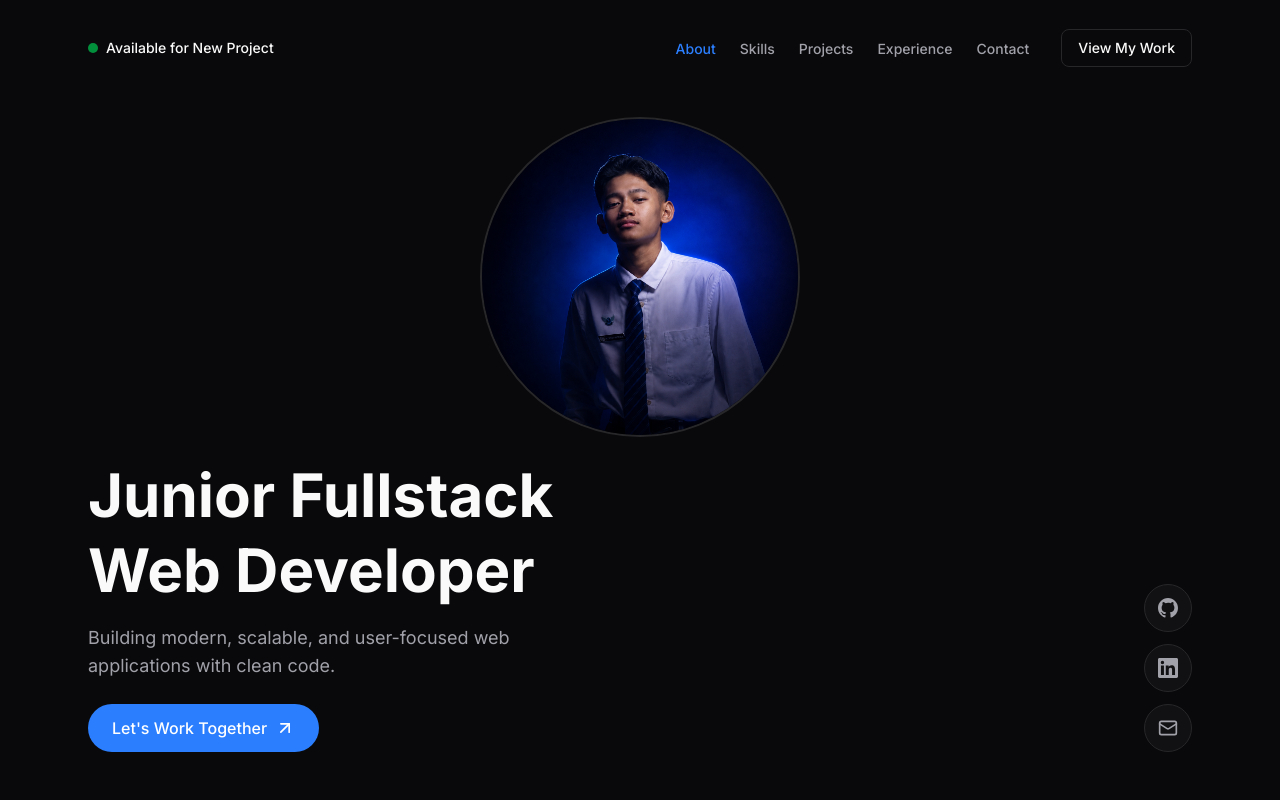
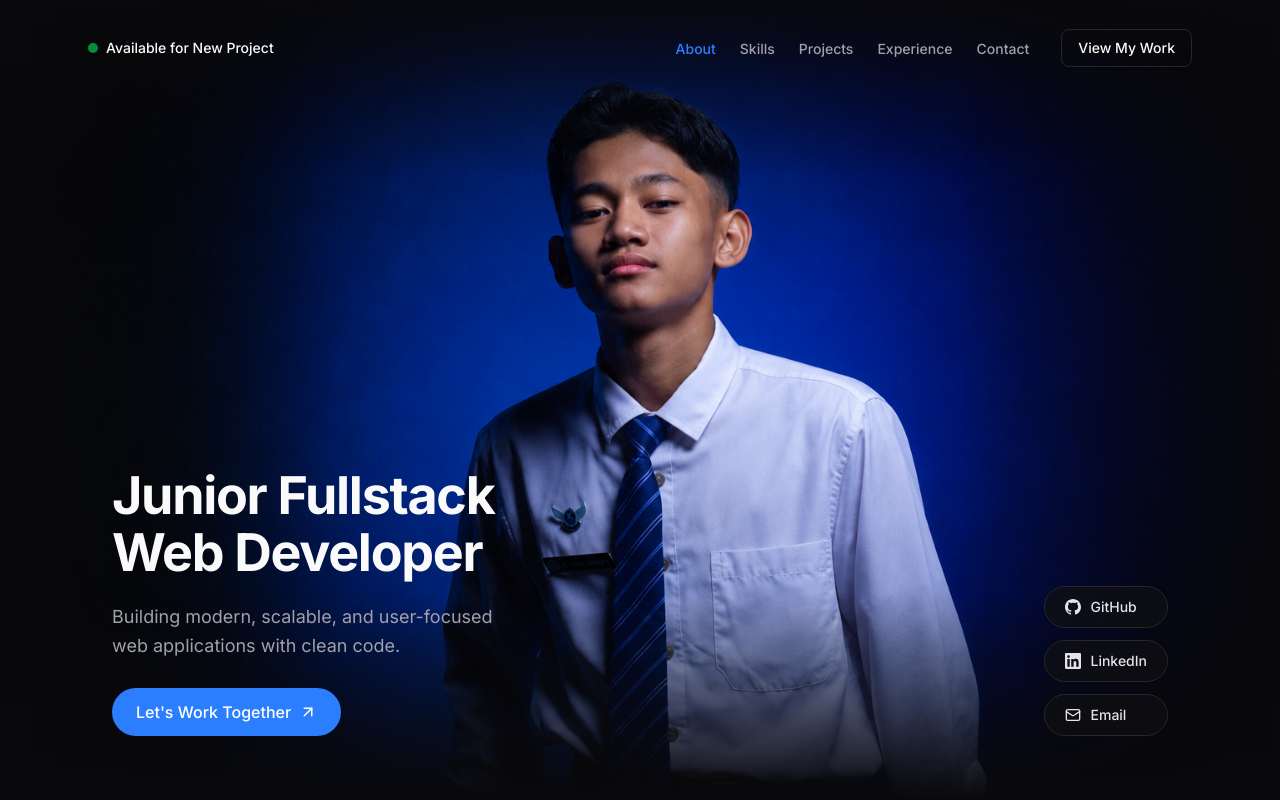
Before and after one commit to noneedhere/My-Portofolio, a React (Vite) app: page / in a window 1280 px wide. Shown: the top 800 px of the page. Built offline with nearby package versions, Linux system fonts and the light colour scheme.

Commit message:
feat: add Hero component and centralized personal data configuration

```diff
--- a/src/components/Hero.tsx
+++ b/src/components/Hero.tsx
@@ -1,80 +1,172 @@
 import { motion } from 'motion/react';
 import { ArrowUpRight, Mail } from 'lucide-react';
 import { GithubIcon, LinkedinIcon } from './icons';
-import { fadeUp, staggerContainer, fadeIn } from '@/utils/animations';
 import { personal } from '@/data/personal';
+import type { ReactNode } from 'react';
 
+// ── Typed social links data ──────────────────────────────────
+interface SocialLink {
+  label: string;
+  href: string;
+  icon: ReactNode;
+}
+
+const socialLinks: SocialLink[] = [
+  {
+    label: 'GitHub',
+    href: personal.githubUrl,
+    icon: <GithubIcon size={16} />,
+  },
+  {
+    label: 'LinkedIn',
+    href: personal.linkedinUrl,
+    icon: <LinkedinIcon size={16} />,
+  },
+  {
+    label: 'Email',
+    href: `mailto:${personal.email}`,
+    icon: <Mail size={16} />,
+  },
+];
+
+// ── Animation variants ───────────────────────────────────────
+const portraitVariants = {
+  hidden: { opacity: 0, y: 30, scale: 1.03 },
+  visible: {
+    opacity: 1,
+    y: 0,
+    scale: 1,
+    transition: { duration: 0.9, ease: [0.22, 1, 0.36, 1] as const },
+  },
+};
+
+const contentVariants = {
+  hidden: { opacity: 0, y: 25 },
+  visible: {
+    opacity: 1,
+    y: 0,
+    transition: { duration: 0.7, ease: 'easeOut' as const, delay: 0.3 },
+  },
+};
+
+const socialContainerVariants = {
+  hidden: { opacity: 0 },
+  visible: {
+    opacity: 1,
+    transition: {
+      staggerChildren: 0.08,
+      delayChildren: 0.5,
+    },
+  },
+};
+
+const socialItemVariants = {
+  hidden: { opacity: 0, x: 20 },
+  visible: {
+    opacity: 1,
+    x: 0,
+    transition: { duration: 0.5, ease: 'easeOut' as const },
+  },
+};
+
+// ── Hero Component ───────────────────────────────────────────
 export default function Hero() {
   return (
-    <section id="hero" className="min-h-screen flex flex-col justify-between pt-24 pb-12 px-6 max-w-6xl mx-auto">
-      <motion.div
-        variants={fadeIn}
+    <section
+      id="hero"
+      className="relative min-h-screen w-full overflow-hidden bg-[#02030B]"
+    >
+      <div
+        className="absolute bottom-[20%] left-1/2 -translate-x-1/2 z-[1] w-[400px] h-[400px] md:w-[600px] md:h-[600px] rounded-full pointer-events-none"
+        style={{
+          background:
+            'radial-gradient(circle, rgba(59,130,246,0.07) 0%, transparent 70%)',
+        }}
+      />
+      <motion.img
+        src={personal.portraitSrc}
+        alt={personal.portraitAlt}
+        variants={portraitVariants}
         initial="hidden"
         animate="visible"
-        className="flex-1 flex items-center justify-center relative"
-      >
-        {/* Blue glow behind portrait */}
-        <div className="absolute w-80 h-80 md:w-96 md:h-96 rounded-full bg-blue-500/15 blur-3xl -z-10" />
-        <div className="absolute w-64 h-64 md:w-72 md:h-72 rounded-full bg-blue-400/10 blur-2xl -z-10" />
-
-        {/* TODO: Place your portrait photo at /public/portrait.jpg */}
-        <img
-          src={personal.portraitSrc}
-          alt={personal.portraitAlt}
-          className="w-64 h-64 md:w-80 md:h-80 object-cover rounded-full bg-[#111113] border-2 border-[#27272a]"
+        className="absolute inset-0 z-[2] w-full h-full left-14 object-cover object-top pointer-events-none select-none"
       />
-      </motion.div>
-
+      <div
+        className="absolute top-0 inset-x-0 h-36 md:h-44 z-[20] pointer-events-none"
+        style={{
+          background:
+            'linear-gradient(to bottom, rgba(9,9,11,0.92) 0%, rgba(9,9,11,0.4) 50%, rgba(9,9,11,0) 100%)',
+        }}
+      />
+      <div
+        className="absolute bottom-0 inset-x-0 h-40 md:h-52 z-[5] pointer-events-none"
+        style={{
+          background:
+            'linear-gradient(to top, rgba(9,9,11,1) 0%, rgba(9,9,11,0.6) 40%, rgba(9,9,11,0) 100%)',
+        }}
+      />
+      <div
+        className="absolute inset-y-0 left-0 w-1/4 z-[3] pointer-events-none hidden lg:block"
+        style={{
+          background:
+            'linear-gradient(to right, rgba(9,9,11,0.85) 0%, rgba(9,9,11,0) 100%)',
+        }}
+      />
+      <div
+        className="absolute inset-y-0 right-0 w-1/4 z-[3] pointer-events-none hidden lg:block"
+        style={{
+          background:
+            'linear-gradient(to left, rgba(9,9,11,0.85) 0%, rgba(9,9,11,0) 100%)',
+        }}
+      />
       <motion.div
-        variants={staggerContainer}
+        variants={contentVariants}
         initial="hidden"
         animate="visible"
-        className="flex flex-col md:flex-row justify-between items-start md:items-end gap-8 mt-12 md:mt-0"
+        className="absolute z-[10] bottom-10 sm:bottom-12 md:bottom-14 lg:bottom-16 left-6 sm:left-10 md:left-14 lg:left-20 xl:left-28 max-w-xs sm:max-w-sm md:max-w-md"
       >
-        {/* Left: Title + Description + CTA */}
-        <motion.div variants={fadeUp} className="flex flex-col gap-4">
-          <h1 className="text-4xl md:text-6xl font-bold text-[#fafafa] leading-tight">
-            {personal.role.split(' ').slice(0, -2).join(' ')}<br/>
-            {personal.role.split(' ').slice(-2).join(' ')}
+        <h1 className="text-3xl sm:text-4xl md:text-[2.75rem] lg:text-5xl xl:text-[3.25rem] font-bold text-[#fafafa] leading-[1.1] tracking-tight">
+          {personal.role}
         </h1>
-          <p className="text-[#a1a1aa] max-w-md text-lg">
+
+        <p className="mt-4 md:mt-5 text-sm sm:text-base md:text-lg text-[#a1a1aa] leading-relaxed max-w-sm">
           {personal.heroTagline}
         </p>
-          <a
+
+        <motion.a
           href="#contact"
-            className="inline-flex items-center gap-2 bg-blue-500 hover:bg-blue-600 text-white px-6 py-3 rounded-full font-medium transition-colors self-start mt-2"
+          whileHover={{ scale: 1.03 }}
+          whileTap={{ scale: 0.97 }}
+          className="inline-flex items-center gap-2 mt-5 md:mt-7 bg-blue-500 hover:bg-blue-600 text-white text-sm md:text-base font-medium px-6 py-3 rounded-full transition-colors"
         >
           Let's Work Together
-            <ArrowUpRight size={20} />
-          </a>
+          <ArrowUpRight size={18} />
+        </motion.a>
       </motion.div>
-
-        {/* Right: Social links */}
-        <motion.div variants={fadeUp} className="flex flex-row md:flex-col gap-3">
-          {/* TODO: Update href in personal.ts */}
-          <a
-            href={personal.githubUrl}
-            target="_blank"
-            rel="noopener noreferrer"
-            className="flex items-center justify-center w-12 h-12 rounded-full border border-[#27272a] text-[#a1a1aa] hover:border-blue-500 hover:text-blue-400 transition-colors bg-[#111113]"
+      <motion.div
+        variants={socialContainerVariants}
+        initial="hidden"
+        animate="visible"
+        className="absolute z-[10] bottom-10 sm:bottom-12 md:bottom-14 lg:bottom-16 right-6 sm:right-10 md:right-14 lg:right-20 xl:right-28 flex flex-row md:flex-col gap-2.5 md:gap-3"
       >
-            <GithubIcon size={20} />
-          </a>
-          <a
-            href={personal.linkedinUrl}
-            target="_blank"
-            rel="noopener noreferrer"
-            className="flex items-center justify-center w-12 h-12 rounded-full border border-[#27272a] text-[#a1a1aa] hover:border-blue-500 hover:text-blue-400 transition-colors bg-[#111113]"
+        {socialLinks.map((link) => (
+          <motion.a
+            key={link.label}
+            href={link.href}
+            target={link.href.startsWith('mailto:') ? undefined : '_blank'}
+            rel={
+              link.href.startsWith('mailto:')
+                ? undefined
+                : 'noopener noreferrer'
+            }
+            variants={socialItemVariants}
+            whileHover={{ x: -4, transition: { duration: 0.2 } }}
+            className="flex items-center gap-2.5 px-4 sm:px-5 py-2 sm:py-2.5 rounded-full border border-[#27272a] bg-[#111113]/70 backdrop-blur-sm text-[#e4e4e7] text-sm font-medium hover:border-blue-500/40 hover:text-blue-400 transition-colors"
           >
-            <LinkedinIcon size={20} />
-          </a>
-          <a
-            href={`mailto:${personal.email}`}
-            className="flex items-center justify-center w-12 h-12 rounded-full border border-[#27272a] text-[#a1a1aa] hover:border-blue-500 hover:text-blue-400 transition-colors bg-[#111113]"
-          >
-            <Mail size={20} />
-          </a>
-        </motion.div>
+            {link.icon}
+            <span className="hidden sm:inline">{link.label}</span>
+          </motion.a>
+        ))}
       </motion.div>
     </section>
   );
--- a/src/data/personal.ts
+++ b/src/data/personal.ts
@@ -25,7 +25,7 @@ export const personal = {
 
   // TODO: Replace with path to your portrait photo
   //       Place your photo in /public/portrait.jpg
-  portraitSrc: '/images/Darkthemephoto.png',
+  portraitSrc: '/images/Darkthemephoto_dekstop.png',
 
   // TODO: Replace with your portrait alt text
   portraitAlt: 'Zidane Rosyidi — Fullstack Web Developer',
```
Also changed, not shown: public/images/Darkthemephoto_dekstop.png (added). Lines whose indentation alone changed are shown as unchanged.
